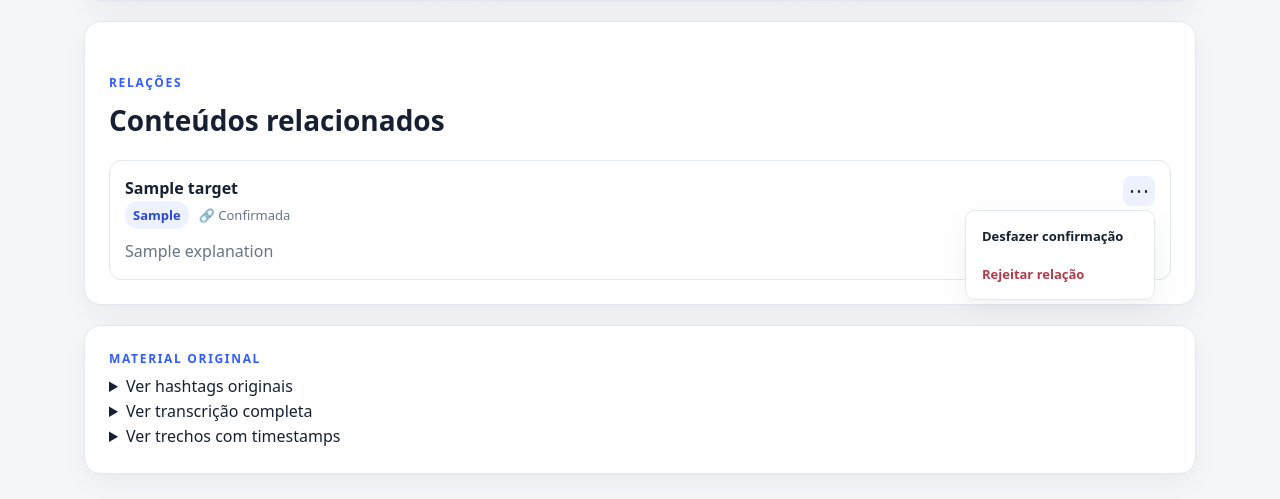
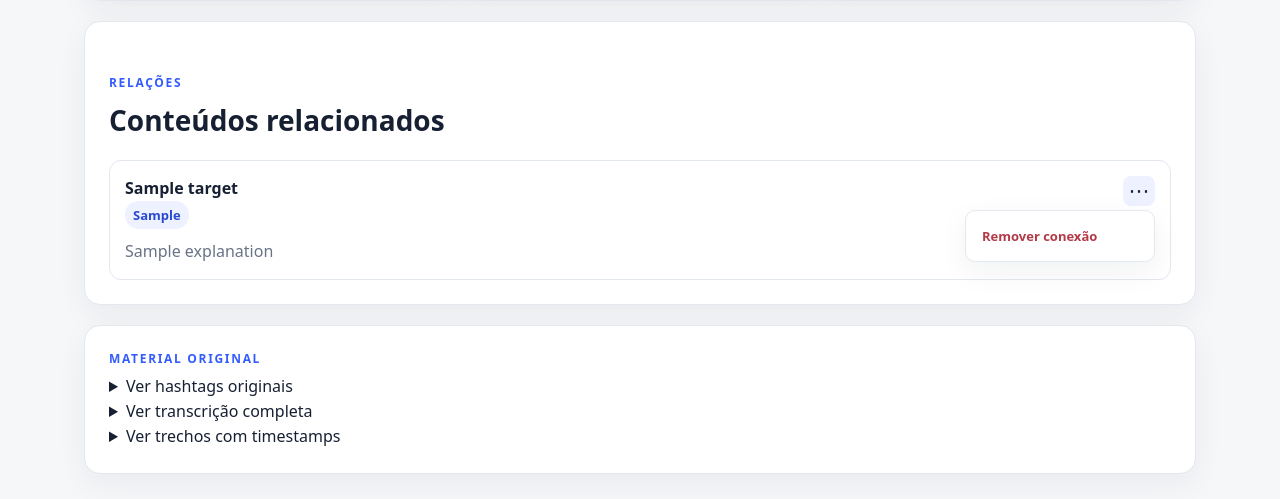
Before and after one commit to ramkar987/segundo_cerebro, a Django app: template templates/knowledge/item_detail.html in a window 1280 px wide, after a click that opens the changed part. Shown: the part 1079-1578 px from the top of the page. Run offline with Django 5.2, Linux system fonts and the light colour scheme; the template is opened without the code that fills it: most values are stand-ins (such as "Sample title", 1, 10 or a date in 2020); data that the repository does not hold is empty.

Commit message:
Show automatic connections with remove-only action

```diff
--- a/templates/knowledge/item_detail.html
+++ b/templates/knowledge/item_detail.html
@@ -222,10 +222,8 @@
               {% endif %}
               <div class="card-meta">
                 <span class="badge">{{ relation.get_relation_type_display }}</span>
-                {% if relation.status == 'suggested' %}
-                  <span>✨ Sugerida pela IA</span>
-                {% else %}
-                  <span>🔗 Confirmada</span>
+                {% if relation.origin == 'ai' %}
+                  <span>✨ Encontrada pela IA</span>
                 {% endif %}
                 {% if relation.confidence %}
                   <span>confiança {% widthratio relation.confidence 1 100 %}%</span>
@@ -233,42 +231,24 @@
               </div>
             </div>
 
-            {% if relation.status == 'confirmed' %}
             <details class="relation-more">
               <summary title="Mais opções" aria-label="Mais opções">⋯</summary>
               <div class="relation-more-menu">
-                  <form method="post" action="{% url 'unconfirm_relation' relation.pk %}">
-                    {% csrf_token %}
-                    <button type="submit">Desfazer confirmação</button>
-                  </form>
                 <form method="post" action="{% url 'reject_relation' relation.pk %}">
                   {% csrf_token %}
-                    <button type="submit" class="danger-action">Rejeitar relação</button>
+                  <button type="submit" class="danger-action">Remover conexão</button>
                 </form>
               </div>
             </details>
-            {% endif %}
           </div>
 
           {% if relation.explanation %}
             <p class="muted">{{ relation.explanation }}</p>
           {% endif %}
 
-          {% if relation.status == 'suggested' %}
-            <div class="relation-actions">
-              <form method="post" action="{% url 'confirm_relation' relation.pk %}">
-                {% csrf_token %}
-                <button type="submit">✓ Confirmar</button>
-              </form>
-              <form method="post" action="{% url 'reject_relation' relation.pk %}">
-                {% csrf_token %}
-                <button type="submit">✕ Rejeitar</button>
-              </form>
-            </div>
-          {% endif %}
         </div>
       {% empty %}
-        <p class="muted">Ainda não há relações. Quando houver outros conteúdos semelhantes, o sistema poderá sugerir conexões aqui.</p>
+        <p class="muted">Ainda não há conexões. Quando houver outros conteúdos relacionados, o sistema poderá criar conexões aqui.</p>
       {% endfor %}
     </div>
   </section>
```
Lines whose indentation alone changed are shown as unchanged.
